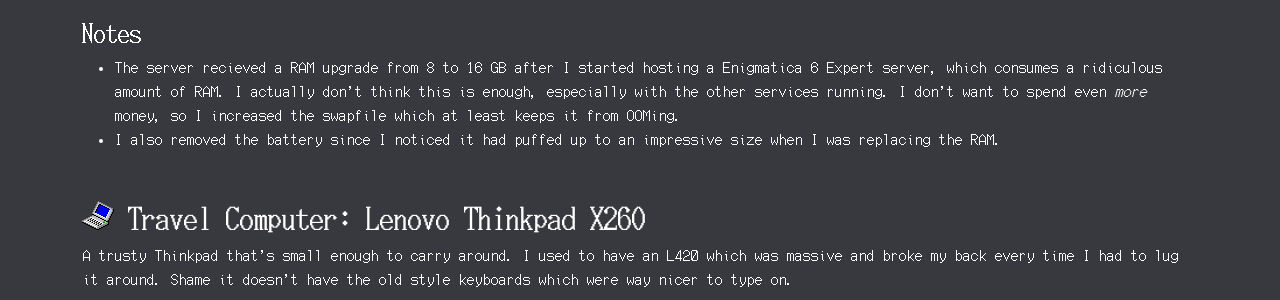
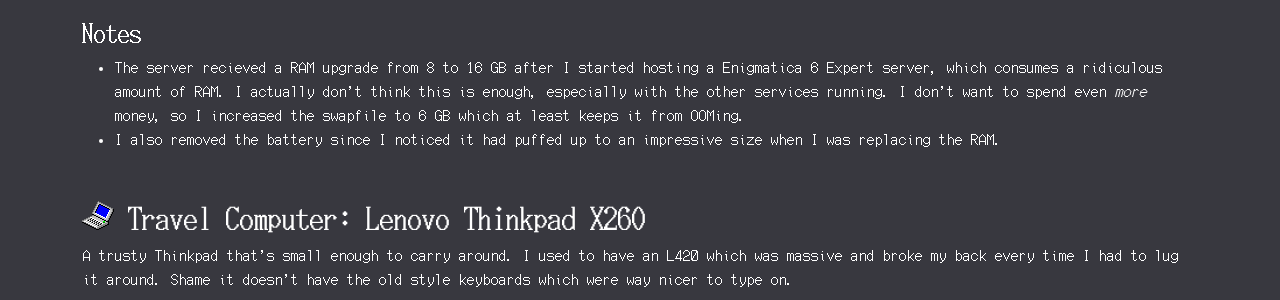
Before and after one commit to pilosophos/pilosophos-site-v1, a Jekyll site: the page built from homelab.html, in a window 1280 px wide and 900 px high, scrolled down 1402 px. Shown: the part 152-452 px from the top of the window. Built offline with Jekyll 4.4.1, drawn with Linux system fonts in a browser that asks for light colours.

Commit message:
elaborate

```diff
--- a/homelab.html
+++ b/homelab.html
@@ -97,7 +97,7 @@
 
     <h4>Notes</h4>
     <ul>
-      <li>The server recieved a RAM upgrade from 8 to 16 GB after I started hosting a Enigmatica 6 Expert server, which consumes a ridiculous amount of RAM. I actually don't think this is enough, especially with the other services running. I don't want to spend even <em>more</em> money, so I increased the swapfile which at least keeps it from OOMing.</li>
+      <li>The server recieved a RAM upgrade from 8 to 16 GB after I started hosting a Enigmatica 6 Expert server, which consumes a ridiculous amount of RAM. I actually don't think this is enough, especially with the other services running. I don't want to spend even <em>more</em> money, so I increased the swapfile to 6 GB which at least keeps it from OOMing.</li>
       <li>I also removed the battery since I noticed it had puffed up to an impressive size when I was replacing the RAM.</li>
     </ul>
   </section>
```
